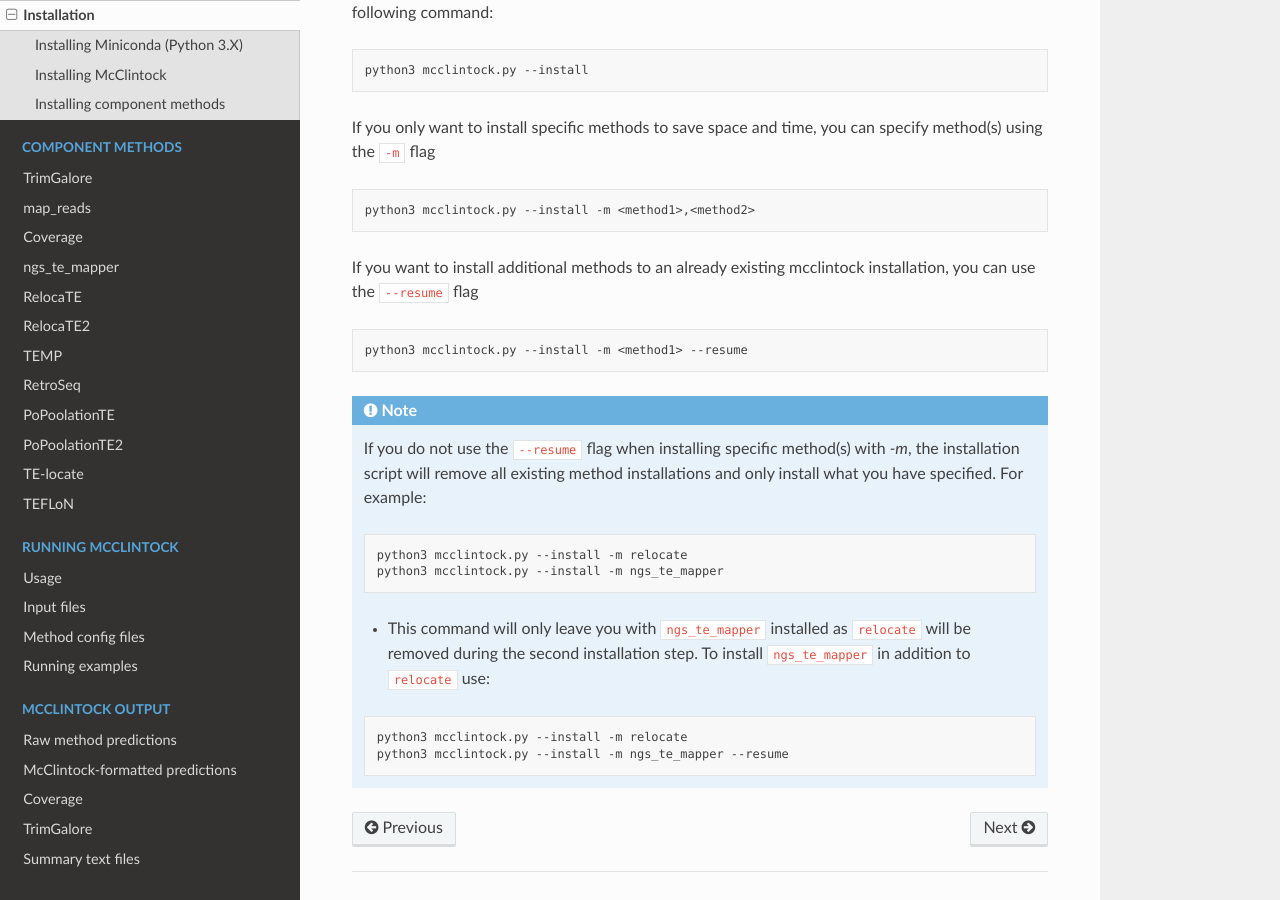
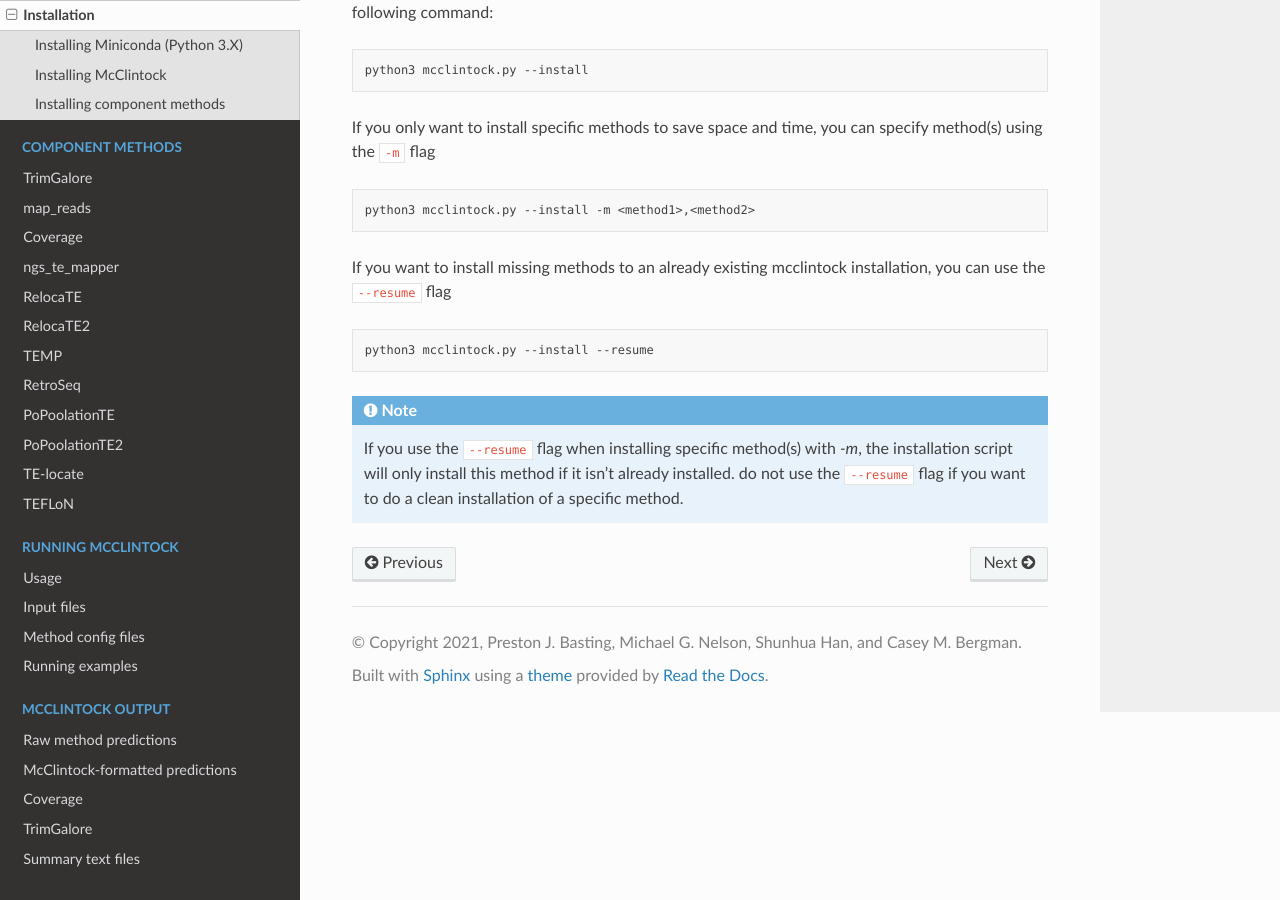
Before and after one commit to bergmanlab/mcclintock, a Sphinx documentation site: the page built from docs/getting_started/install.rst, in a window 1280 px wide and 900 px high, scrolled down 1923 px. Built offline with Sphinx 7.4.7 and the Read the Docs theme 2.0.0, drawn with Linux system fonts in a browser that asks for light colours.

Commit message:
update install documentation to match new changes

```diff
--- a/docs/getting_started/install.rst
+++ b/docs/getting_started/install.rst
@@ -87,24 +87,12 @@ If you only want to install specific methods to save space and time, you can spe
 
    python3 mcclintock.py --install -m <method1>,<method2>
 
-If you want to install additional methods to an already existing mcclintock installation, you can use the :code:`--resume` flag
+If you want to install missing methods to an already existing mcclintock installation, you can use the :code:`--resume` flag
 
 .. code:: bash
 
-   python3 mcclintock.py --install -m <method1> --resume
+   python3 mcclintock.py --install --resume
 
 .. note::
 
-   If you do not use the :code:`--resume` flag when installing specific method(s) with `-m`, the installation script will remove all existing method installations and only install what you have specified. For example:
-
-   .. code:: bash
-
-      python3 mcclintock.py --install -m relocate
-      python3 mcclintock.py --install -m ngs_te_mapper
-
-   * This command will only leave you with :code:`ngs_te_mapper` installed as :code:`relocate` will be removed during the second installation step. To install :code:`ngs_te_mapper` in addition to :code:`relocate` use:
-
-   .. code:: bash
-
-      python3 mcclintock.py --install -m relocate
-      python3 mcclintock.py --install -m ngs_te_mapper --resume
+   If you use the :code:`--resume` flag when installing specific method(s) with `-m`, the installation script will only install this method if it isn't already installed. do not use the :code:`--resume` flag if you want to do a clean installation of a specific method.
```
